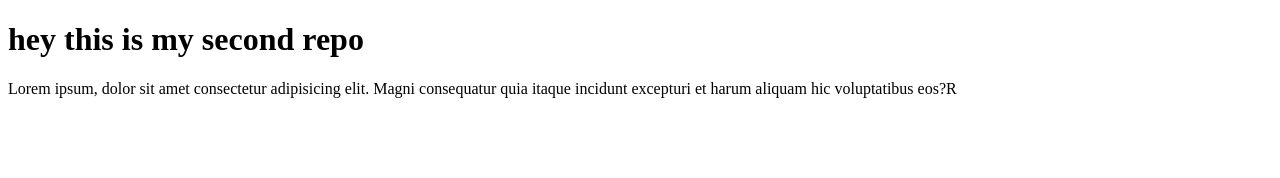
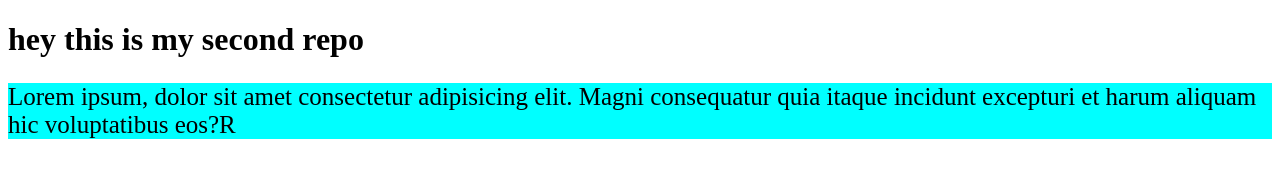
Before and after one commit to Rahim-sarker/my-second-repo, a plain HTML site: page index.html in a window 1280 px wide. Drawn offline with Linux system fonts and the light colour scheme.

Commit message:
style add

```diff
--- a/index.html
+++ b/index.html
@@ -5,6 +5,7 @@
     <meta http-equiv="X-UA-Compatible" content="IE=edge">
     <meta name="viewport" content="width=device-width, initial-scale=1.0">
     <title>my second repo</title>
+    <link rel="stylesheet" href="style.css">
 </head>
 <body>
     <h1>hey this is my second repo</h1>
--- /dev/null
+++ b/style.css
@@ -0,0 +1,4 @@
+p{
+    background-color: aqua;
+    font-size: 25px;
+}
```
